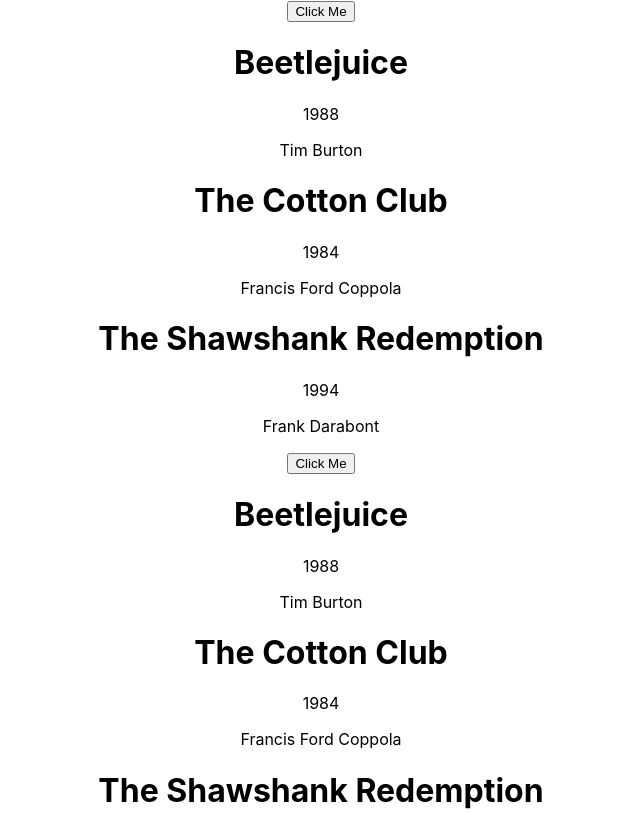
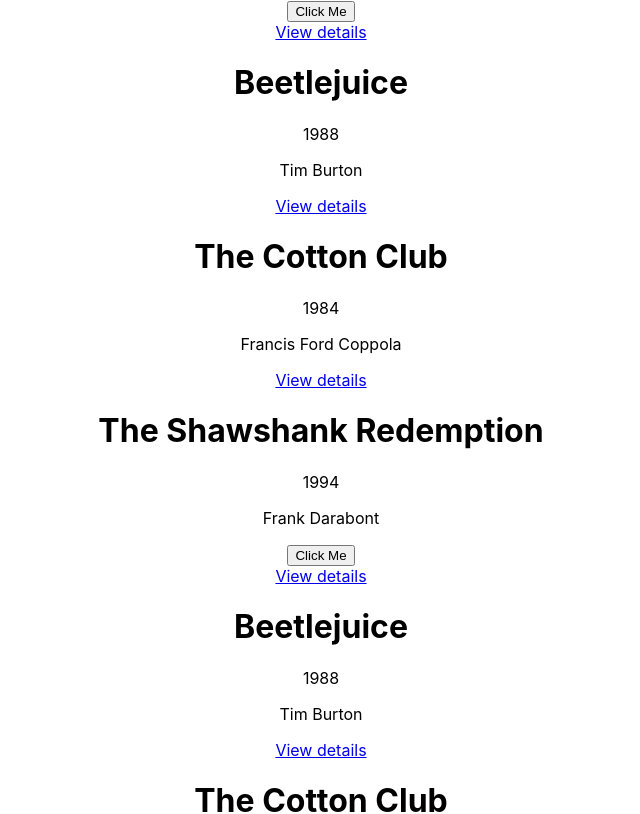
Before and after one commit to nikolina1901/movie-list, a React (Create React App) app: page /movies in a window 1280 px wide. Shown: the top 814 px of the page, without its empty margins (319-959 px from the left). Built offline with nearby package versions, Linux system fonts and the light colour scheme; no server answers.

Commit message:
added link to movie.js

```diff
--- a/src/components/Movie.js
+++ b/src/components/Movie.js
@@ -1,8 +1,10 @@
 import React from "react";
+import { Link } from "react-router-dom";
 
-function Movie({ title, year, director }) {
+function Movie({ title, year, director, id }) {
   return (
     <div>
+      <Link to={`/movies/${id}`}>View details</Link>
       <h1>{title}</h1>
       <p>{year}</p>
       <p>{director}</p>
--- a/src/components/MovieList.js
+++ b/src/components/MovieList.js
@@ -34,7 +34,7 @@ function MovieList() {
       return !areOnlyRecentMoviesDisplayed || movie.year > 2000;
     })
     .map((movie) => {
-      return <Movie {...movie} />;
+      return <Movie key={movie.id} {...movie} />;
     });
   return (
     <div>
```
